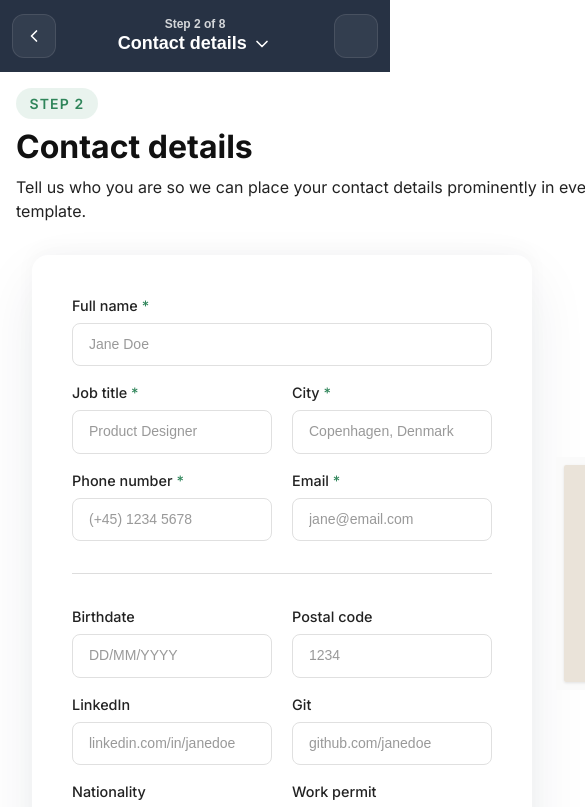
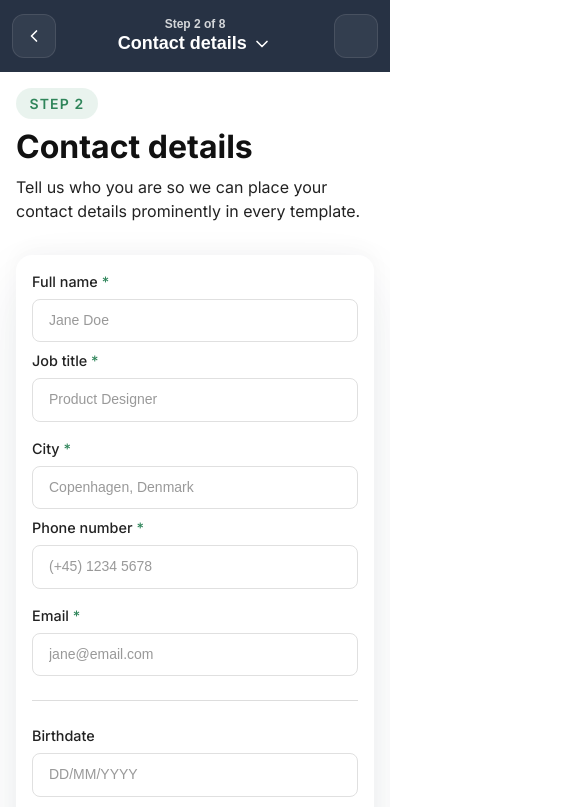
Before and after one commit to MishaKompaniec/make-cv, a Next.js app: page /create-cv/contact-details in a window 390 px wide. Shown: the top 807 px of the page, 585 px wide, since content can reach past the window. Built offline with nearby package versions, Linux system fonts and the light colour scheme; what @react-pdf/renderer would draw is missing.

Commit message:
refactor: improve responsive layout with narrower sidebar, flexible preview sizing, and enhanced mobile breakpoints

```diff
--- a/src/app/create-cv/contact-details/page.module.scss
+++ b/src/app/create-cv/contact-details/page.module.scss
@@ -12,20 +12,22 @@
   gap: 1.5rem;
   position: relative;
   padding: 0 2rem 2rem;
+  justify-content: center;
+  align-items: center;
 }
 
 .content {
-  flex: 0 0 calc(70% - 1rem);
+  flex: 1;
+  min-width: 0;
   display: flex;
   flex-direction: column;
 }
 
 .preview {
-  flex: 0 0 calc(30% - 1rem);
-  display: flex;
-  justify-content: center;
+  flex: 0 0 auto;
+  min-width: 330px;
+  max-width: 400px;
   align-self: center;
-  margin-top: 0;
   height: fit-content;
 }
 
@@ -59,3 +61,44 @@
   background: $border-light;
   margin: 1rem 0;
 }
+
+@media (max-width: #{$breakpoint-desktop}) {
+  .pageContainer {
+    min-height: calc(100vh - 72px);
+  }
+
+  .form {
+    padding: 1rem;
+    gap: 0.5rem;
+  }
+
+  .wrapper {
+    gap: 1rem;
+    justify-content: center;
+    align-items: center;
+  }
+
+  .row {
+    grid-template-columns: repeat(2, minmax(150px, 1fr));
+    gap: 0.5rem;
+  }
+}
+
+@media (max-width: #{$breakpoint-tablet}) {
+  .wrapper {
+    flex-direction: column;
+    gap: 2rem;
+    justify-content: center;
+    align-items: center;
+    padding: 0px 1rem 1rem;
+  }
+
+  .content {
+    width: 100%;
+  }
+
+  .row {
+    grid-template-columns: 1fr;
+    gap: 1rem;
+  }
+}
--- a/src/components/cv-preview/cv-preview.module.scss
+++ b/src/components/cv-preview/cv-preview.module.scss
@@ -10,9 +10,9 @@
   background: $bg-tertiary;
   width: 100%;
   height: 100%;
-  padding: 8px;
   display: flex;
   justify-content: center;
   align-items: center;
   overflow: hidden;
+  box-shadow: 0 2px 8px rgba(0, 0, 0, 0.1);
 }
--- a/src/components/layout/sidebar/sidebar.module.scss
+++ b/src/components/layout/sidebar/sidebar.module.scss
@@ -1,7 +1,7 @@
 @use "../../../styles/variables" as *;
 
 .sidebar {
-  width: 260px;
+  width: 230px;
   height: 100vh;
   background: $sidebar-bg;
   color: $white;
--- a/src/styles/globals.scss
+++ b/src/styles/globals.scss
@@ -46,7 +46,7 @@ h6 {
 
 .main-content {
   flex: 1;
-  margin-left: 260px;
+  margin-left: 230px;
   min-height: 100vh;
 }
 
--- a/src/styles/variables.scss
+++ b/src/styles/variables.scss
@@ -39,7 +39,8 @@ $transition-smooth: 0.3s ease;
 
 // Breakpoints
 $breakpoint-tablet: 768px;
-$breakpoint-desktop: 1024px;
+$breakpoint-desktop: 1200px;
+$breakpoint-large-desktop: 1400px;
 
 // Shadows
 $shadow-sm: 0 2px 6px rgba($primary, 0.2);
```
